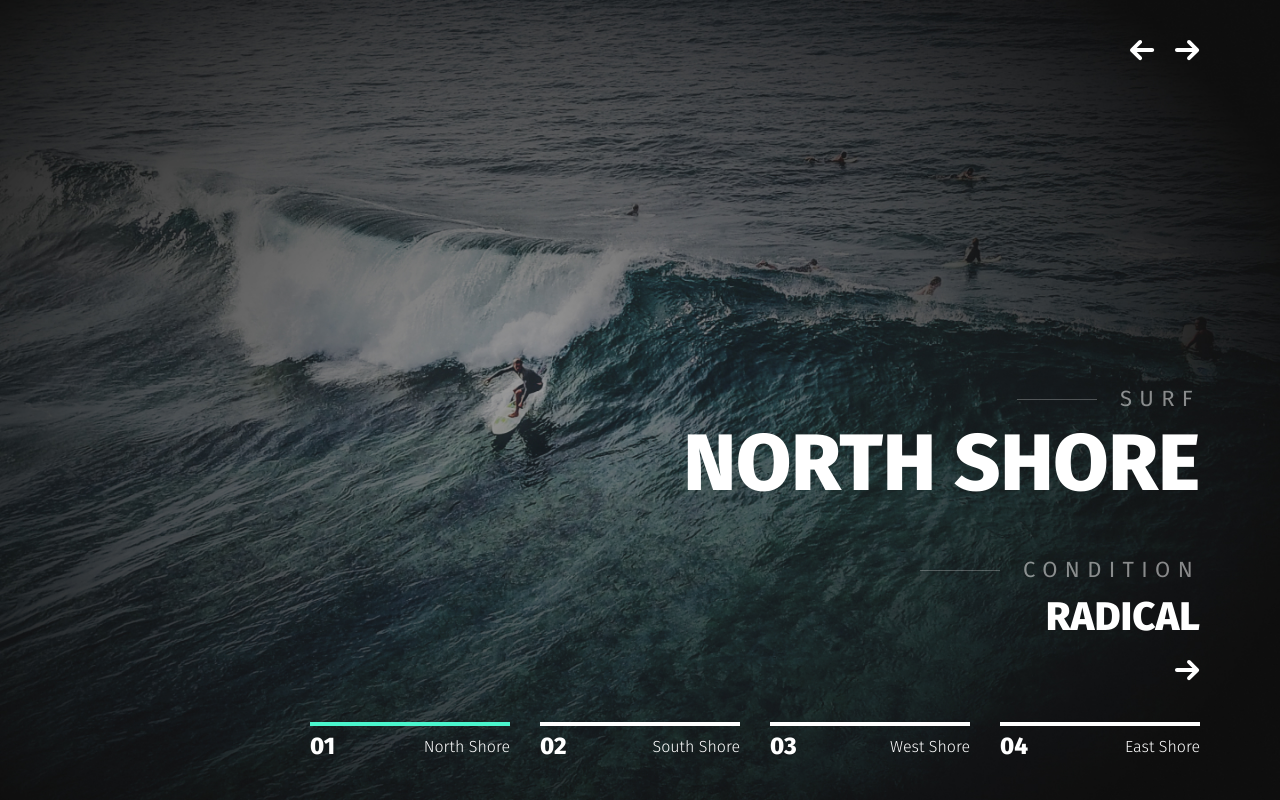
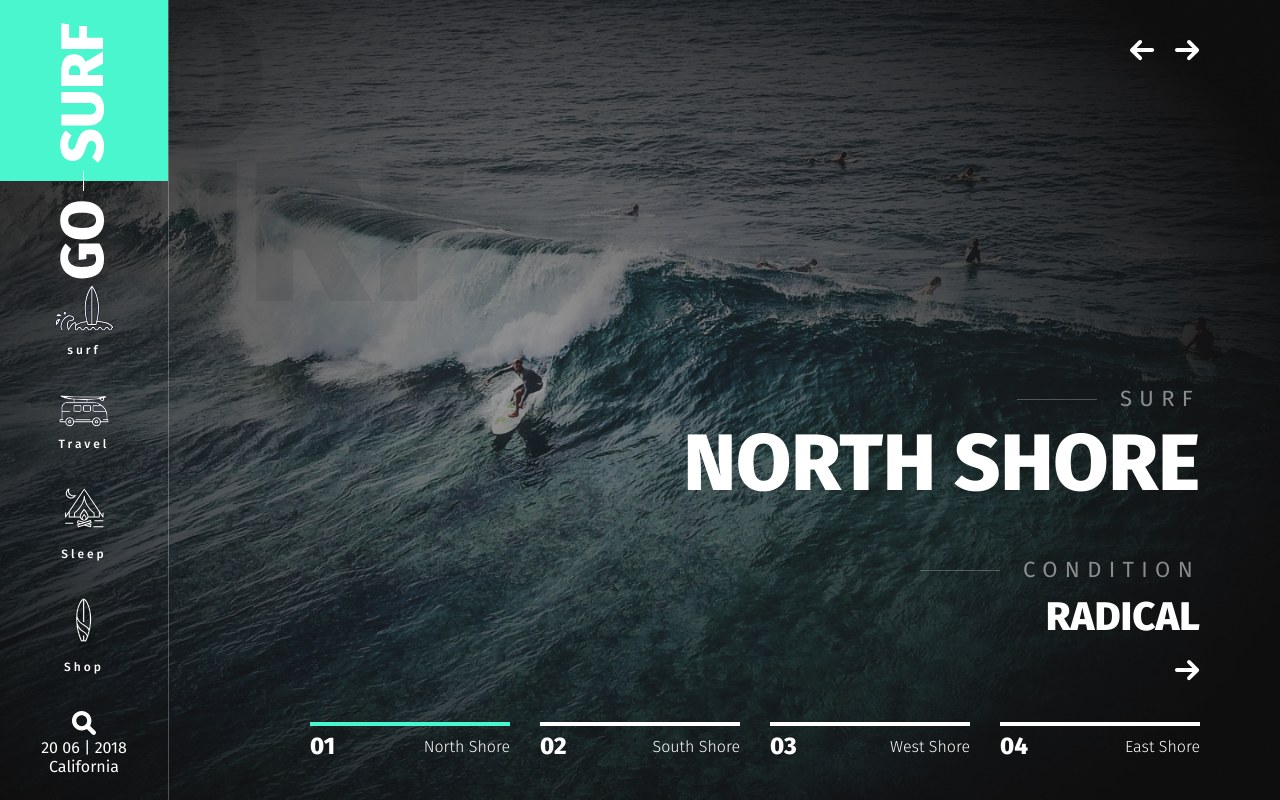
Before and after one commit to VadymStukalov/go-surf, a website: page index.html in a window 1280 px wide. Drawn offline with nearby package versions, Linux system fonts and the light colour scheme.

Commit message:
begin header aside

```diff
--- a/app/sass/basic/_global.scss
+++ b/app/sass/basic/_global.scss
@@ -6,6 +6,14 @@ body {
 
 a {
   display: inline-block;
+  text-decoration: none;
+}
+
+ul,
+li {
+  list-style: none;
+  margin: 0;
+  padding: 0;
 }
 
 .subtitle-left {
--- a/app/sass/blocks/_header.scss
+++ b/app/sass/blocks/_header.scss
@@ -91,3 +91,43 @@
     line-height: 19px;
   }
 }
+
+// Header aside
+
+.header__aside {
+  position: absolute;
+  left: 0;
+  top: 0;
+  z-index: 3;
+  border-right: 1px solid rgba($color: #fff, $alpha: 0.25);
+  height: 100vh;
+  text-align: center;
+  color: #fff;
+}
+.header__title {
+  font-size: 200px;
+  font-weight: 800;
+  line-height: 156px; /* 78% */
+  text-transform: uppercase;
+  opacity: 0.0654;
+  max-width: 467px;
+  position: absolute;
+  left: 0;
+  top: 0;
+  z-index: 3;
+}
+
+.menu {
+  a {
+    color: #fff;
+    span {
+      display: block;
+      font-size: 12px;
+      font-weight: 500;
+      line-height: 14px;
+      letter-spacing: 3px;
+      padding-top: 6px;
+      margin-bottom: 37px;
+    }
+  }
+}
--- a/index.html
+++ b/index.html
@@ -13,6 +13,49 @@
   </head>
   <body>
     <header class="header">
+      <div class="header__title">go surf</div>
+      <div class="header__aside">
+        <div class="logo">
+          <a href="#"><img src="app/images/icons/logo.svg" alt="" /></a>
+        </div>
+        <nav class="menu">
+          <ul class="menu__list">
+            <li>
+              <a href="#">
+                <img src="app/images/icons/nav-ico-1.svg" alt="" /><span
+                  >surf</span
+                >
+              </a>
+            </li>
+            <li>
+              <a href="#">
+                <img src="app/images/icons/nav-ico-2.svg" alt="" /><span
+                  >Travel</span
+                >
+              </a>
+            </li>
+            <li>
+              <a href="#">
+                <img src="app/images/icons/nav-ico-3.svg" alt="" /><span
+                  >Sleep</span
+                >
+              </a>
+            </li>
+            <li>
+              <a href="#">
+                <img src="app/images/icons/nav-ico-4.svg" alt="" /><span
+                  >Shop</span
+                >
+              </a>
+            </li>
+          </ul>
+        </nav>
+        <div class="header__search">
+          <img src="app/images/icons/search.svg" alt="" />
+        </div>
+        <div class="header__date">20 <span>06 | 2018</span></div>
+        <div class="header__location">California</div>
+      </div>
       <div class="header__slider">
         <div class="header__slider-item slider-item">
           <div class="slider-item__info">
```
Also changed, not shown: app/images/icons/arrows-down.svg (added), app/images/icons/logo.svg (added), app/images/icons/marker.svg (added), app/images/icons/nav-ico-1.svg (added), app/images/icons/nav-ico-2.svg (added), app/images/icons/nav-ico-3.svg (added), app/images/icons/nav-ico-4.svg (added), app/images/icons/search.svg (added), css/main.css, 1 other file.
